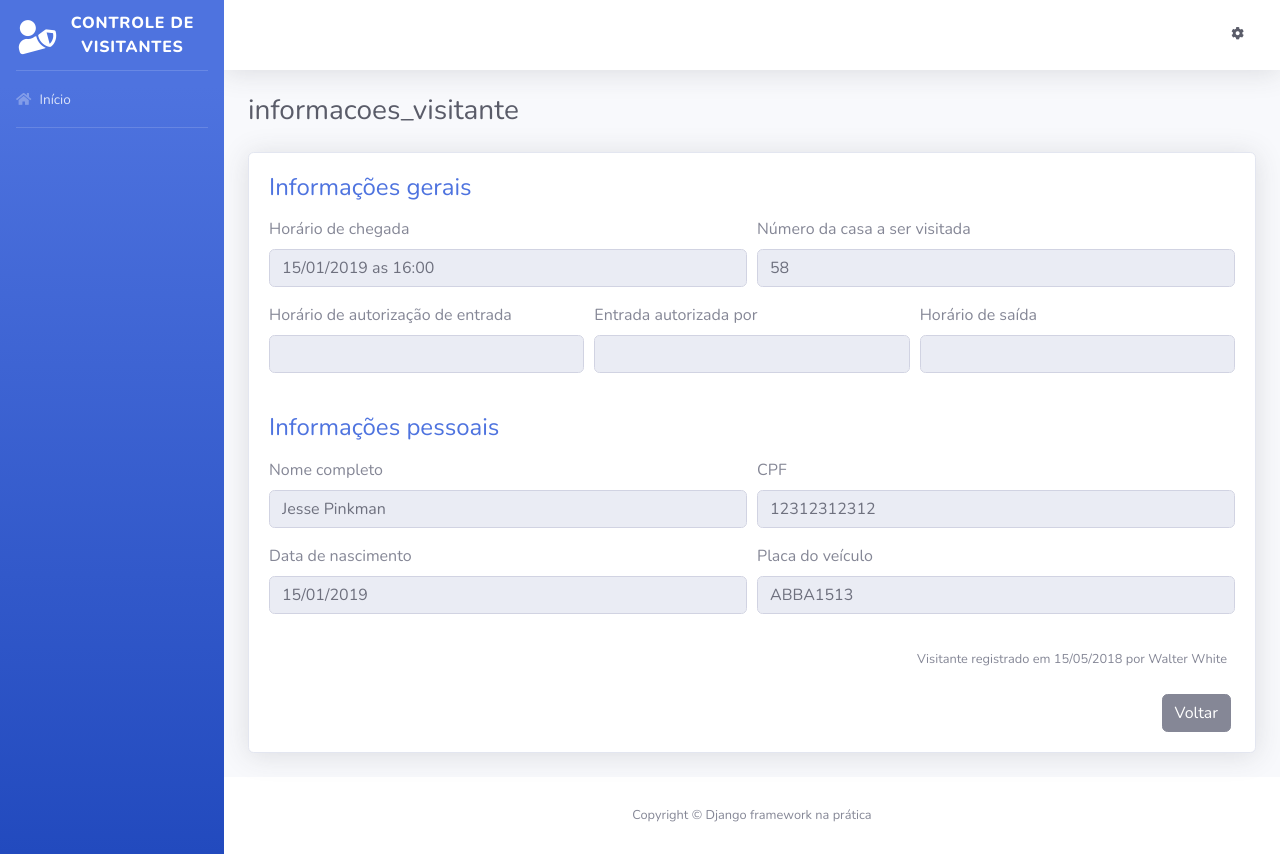
After one commit to VeanLelly/controleVisitante-Django, a Django app: page /informacoes_visitante/ in a window 1280 px wide. The commit adds this page. Run offline with Django 5.2, Linux system fonts and the light colour scheme; some libraries are stand-ins or nearby versions.

Commit message:
feat: templates-inforacoes_visitante

```diff
--- a/core/settings.py
+++ b/core/settings.py
@@ -38,6 +38,9 @@ INSTALLED_APPS = [
     'django.contrib.sessions',
     'django.contrib.messages',
     'django.contrib.staticfiles',
+]
+INSTALLED_APPS +=[
+    'widget_tweaks'
 ]
 
 INSTALLED_APPS += ['usuarios', 'porteiros', 'visitantes' ]
@@ -127,5 +130,7 @@ STATICFILES_DIRS = [
 
 # Default primary key field type
 # https://docs.djangoproject.com/en/5.1/ref/settings/#default-auto-field
+LOGIN_URL = 'login'
+LOGIN_REDIRECT_URL = 'index'
 
 DEFAULT_AUTO_FIELD = 'django.db.models.BigAutoField'
--- a/core/urls.py
+++ b/core/urls.py
@@ -18,11 +18,13 @@ from django.contrib import admin
 from django.urls import path
 from dashboard.views import index
 from visitantes.views import registrar_visitante
-
+from django.contrib.auth import views as auth_views
+from visitantes.views import informacoes_visitante
 
 urlpatterns = [
     path('admin/', admin.site.urls),
     path('', index, name= 'index'),
     path('registrar_visitante/', registrar_visitante, name='registrar_visitante'),
-
+    path('login/', auth_views.LoginView.as_view(template_name='login.html'), name= 'login'),
+    path('informacoes_visitante/', informacoes_visitante, name='informacoes_visitante'),
 ]
--- a/dashboard/views.py
+++ b/dashboard/views.py
@@ -1,8 +1,9 @@
 from django.shortcuts import render
 from django.utils import timezone
 from visitantes.models import Visitante
+from django.contrib.auth.decorators import login_required
 
-# Create your views here.
+@login_required
 def index(request):
 
     todos_visitantes = Visitante.objects.order_by('-horario_chegada')
--- a/templates/index.html
+++ b/templates/index.html
@@ -107,7 +107,7 @@
                             <td>{{visitante.horario_autorizacao}}</td>
                             <td>{{visitante.morador_responsavel}}</td>
                             <td>
-                                <a href="#">
+                                <a href="{%url 'informacoes_visitante'%}">
                                     Ver informações
                                 </a>
                                 {%endfor i in todos_visitantes%}
--- /dev/null
+++ b/templates/informacoes_visitante.html
@@ -0,0 +1,92 @@
+{% extends "base.html" %}
+
+{% load widget_tweaks %}
+
+{% block conteudo %}
+<div class="container">
+    <div class="d-sm-flex align-items-center justify-content-between mb-4">
+        <h1 class="h3 mb-0 text-gray-800">{{ nome_pagina }}</h1>
+    </div>
+
+    <div class="card shadow mb-4">
+        <div class="card-body">
+            <h4 class="mb-3 text-primary">
+                Informações gerais
+            </h4>
+
+            <form>
+                <div class="form-row">
+                    <div class="form-group col-md-6">
+                        <label>Horário de chegada</label>
+                        <input type="text" class="form-control" value="15/01/2019 as 16:00" disabled>
+                    </div>
+
+                    <div class="form-group col-md-6">
+                        <label>Número da casa a ser visitada</label>
+                        <input type="text" class="form-control" value="58" disabled>
+                    </div>
+                </div>
+
+                <div class="form-row">
+                    <div class="form-group col-md-4">
+                        <label>Horário de autorização de entrada</label>
+                        <input type="text" class="form-control" value="" disabled>
+                    </div>
+
+                    <div class="form-group col-md-4">
+                        <label>Entrada autorizada por</label>
+                        <input type="text" class="form-control" value="" disabled>
+                    </div>
+
+                    <div class="form-group col-md-4">
+                        <label>Horário de saída</label>
+                        <input type="text" class="form-control" value="" disabled>
+                    </div>
+                </div>
+            </form>
+
+            <h4 class="mb-3 mt-4 text-primary">
+                Informações pessoais
+            </h4>
+
+            <form>
+                <div class="form-row">
+                    <div class="form-group col-md-6">
+                        <label>Nome completo</label>
+                        <input type="text" class="form-control" value="Jesse Pinkman" disabled>
+                    </div>
+
+                    <div class="form-group col-md-6">
+                        <label>CPF</label>
+                        <input type="text" class="form-control" value="12312312312" disabled>
+                    </div>
+                </div>
+
+                <div class="form-row">
+                    <div class="form-group col-md-6">
+                        <label>Data de nascimento</label>
+                        <input type="text" class="form-control" value="15/01/2019" disabled>
+                    </div>
+
+                    <div class="form-group col-md-6">
+                        <label>Placa do veículo</label>
+                        <input type="text" class="form-control" value="ABBA1513" disabled>
+                    </div>
+                </div>
+            </form>
+
+            <p class="mr-2 mt-3 mb-4 text-right">
+                <small>
+                    Visitante registrado em 15/05/2018 por Walter White
+                </small>
+            </p>
+
+            <div class="mr-1 text-right">
+                <a href="#" class="btn btn-secondary text-white" type="button">
+                    <span class="text">Voltar</span>
+                </a>
+            </div>
+        </div>
+    </div>
+</div>
+{% endblock %}
--- a/visitantes/forms.py
+++ b/visitantes/forms.py
@@ -7,7 +7,7 @@ class VisitanteForm(forms.ModelForm):
     class Meta:
         model = Visitante
         fields = [
-            'nome_completo', 'cpf', 'data_Nascimento', 'numero_casa', 'placa_veiculo',
+            'nome_completo', 'cpf','telefone', 'data_Nascimento', 'numero_casa', 'placa_veiculo',
         ]
         error_menssages = {
             'nome_completo':{'required': 'O nome completo do visitante é obrigatório para o registro.'
--- a/visitantes/views.py
+++ b/visitantes/views.py
@@ -1,6 +1,9 @@
 from django.shortcuts import redirect,render
 from django.contrib import messages
 from visitantes.forms import VisitanteForm
+from django.contrib.auth.decorators import login_required
+
+@login_required
 
 def registrar_visitante (request):
     form = VisitanteForm()
@@ -8,12 +11,12 @@ def registrar_visitante (request):
     if request.method == 'POST':
         form = VisitanteForm(request.POST)
 
-        if form.is_validad():
+        if form.is_valid():
             visitante = form.save(commit=False)
             visitante.registrado_por = request.user.porteiro
             visitante = form.save
 
-            messages.sucess(request,'Visitante registrado com sucesso!')
+            messages.success(request,'Visitante registrado com sucesso!')
             return redirect('index')
 
     context = {
@@ -23,4 +26,15 @@ def registrar_visitante (request):
 
     return render(request, 'registrar_visitante.html', context)
 
-# Create your views here.
+
+
+def informacoes_visitante (request):
+    context = {
+        'nome_pagina': 'informacoes_visitante',
+        'informacoes_visitante': 'informacoes_visitante'
+    }
+
+    return render(request, 'informacoes_visitante.html', context)
+
+
+# Create your views here
```
Also changed, not shown: templates/login.html (added, +71 -0 lines), templates/registrar_visitante.html (+14 -2 lines).
